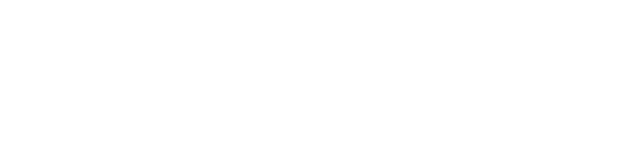
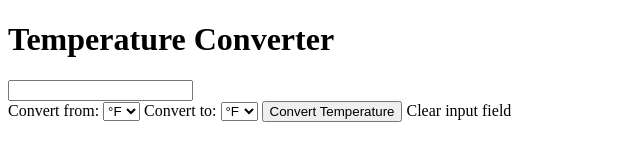
Before and after one commit to uriapete/combinedDOMEventsLab, a plain HTML site: page index.html in a window 1280 px wide. Shown: the whole page, without its empty margins (0-640 px from the left). Drawn offline with Linux system fonts and the light colour scheme.

Commit message:
Basic index.html

```diff
--- a/index.html
+++ b/index.html
@@ -7,6 +7,26 @@
     <title>Combined Temp Converter</title>
 </head>
 <body>
+    <h1>Temperature Converter</h1>
+    <form action="">
+        <input type="text" name="" id="">
+        <br>
+        <label for="from">Convert from:</label>
 
+        <select id="from">
+            <option value="f">°F</option>
+            <option value="c">°C</option>
+            <option value="k">°K</option>
+        </select>
+        <label for="to">Convert to:</label>
+
+        <select id="to">
+            <option value="f">°F</option>
+            <option value="c">°C</option>
+            <option value="k">°K</option>
+        </select>
+        <button type="submit">Convert Temperature</button>
+        <button:clear>Clear input field</button:clear>
+    </form>
 </body>
 </html>
```
